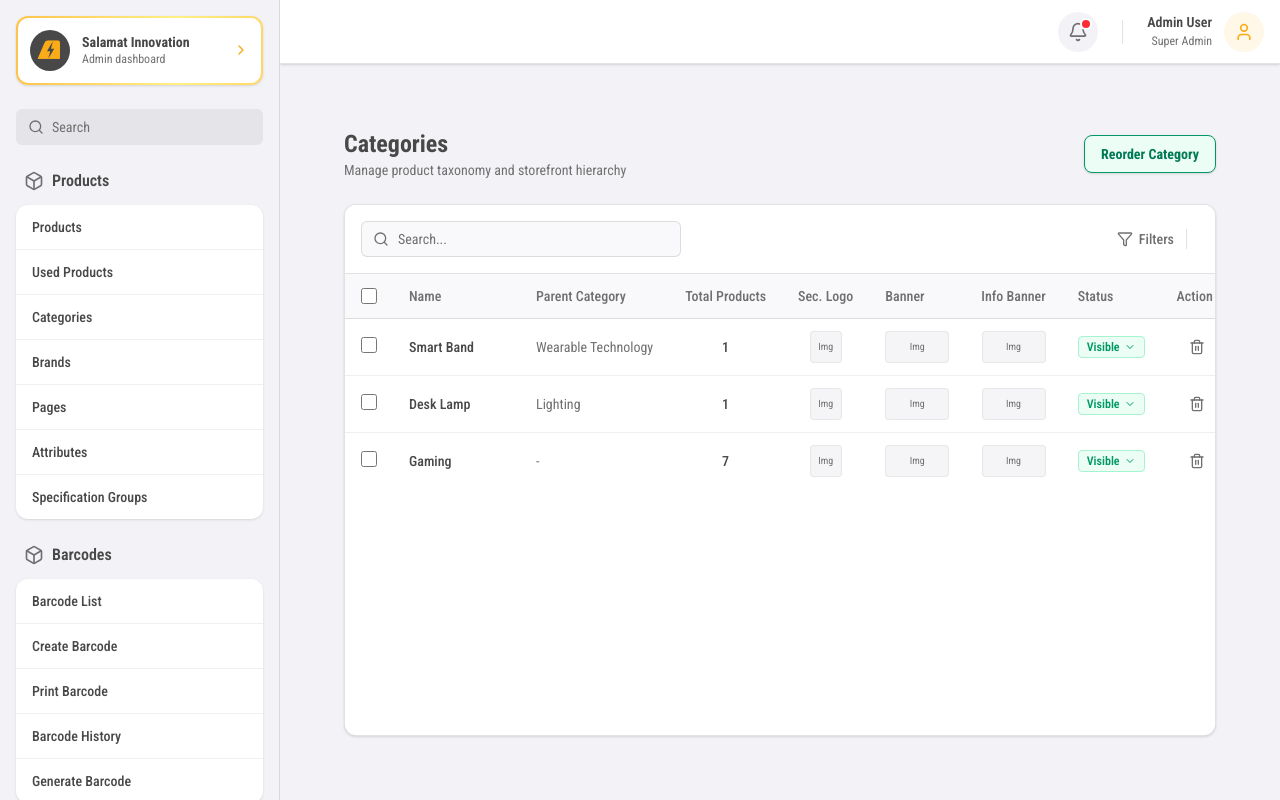
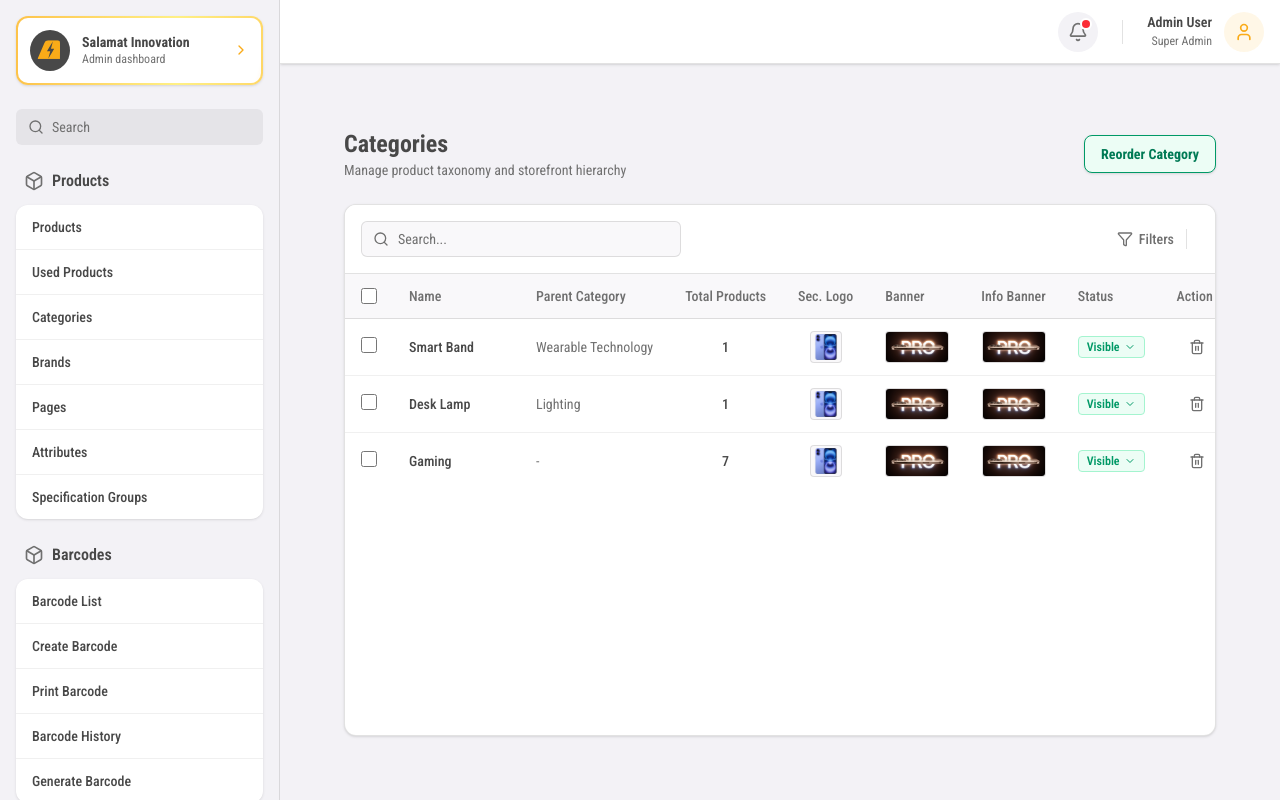
Before and after one commit to alamin-shot/salamat_innovation, a Next.js app: page /admin/products/categories in a window 1280 px wide. Built offline with nearby package versions, Linux system fonts and the light colour scheme.

Commit message:
updated simple issues for performance

```diff
--- a/src/components/features/products-pages/categories/CategoriesTable.tsx
+++ b/src/components/features/products-pages/categories/CategoriesTable.tsx
@@ -7,19 +7,23 @@ import { BulkActionBar } from "@/components/ui/BulkActionBar";
 import { Edit2, Trash2, Check, X, ChevronDown } from "lucide-react";
 import { toast } from "sonner";
 import { useTableManager } from "@/hooks/useTableManager";
+import Image from "next/image";
 
 interface Category {
     id: string;
     name: string;
     parentCategory: string;
     totalProducts: number;
+    secLogo?: string;
+    banner?: string;
+    infoBanner?: string;
     status: "Visible" | "Hidden";
 }
 
 const MOCK_CATEGORIES: Category[] = [
-    { id: "1", name: "Smart Band", parentCategory: "Wearable Technology", totalProducts: 1, status: "Visible" },
-    { id: "2", name: "Desk Lamp", parentCategory: "Lighting", totalProducts: 1, status: "Visible" },
-    { id: "3", name: "Gaming", parentCategory: "-", totalProducts: 7, status: "Visible" },
+    { id: "1", name: "Smart Band", parentCategory: "Wearable Technology", totalProducts: 1, secLogo: "/phone.png", banner: "/banner.png", infoBanner: "/banner.png", status: "Visible" },
+    { id: "2", name: "Desk Lamp", parentCategory: "Lighting", totalProducts: 1, secLogo: "/phone.png", banner: "/banner.png", infoBanner: "/banner.png", status: "Visible" },
+    { id: "3", name: "Gaming", parentCategory: "-", totalProducts: 7, secLogo: "/phone.png", banner: "/banner.png", infoBanner: "/banner.png", status: "Visible" },
 ];
 
 export function CategoriesTable() {
@@ -117,9 +121,21 @@ export function CategoriesTable() {
 
                                 <TableCell><span className="text-brand-subtext">{cat.parentCategory}</span></TableCell>
                                 <TableCell className="text-center font-medium text-brand-text">{cat.totalProducts}</TableCell>
-                                <TableCell className="text-center"><div className="mx-auto h-8 w-8 rounded bg-brand-bg/80 border border-brand-subtext/10 flex items-center justify-center text-[10px] text-brand-subtext">Img</div></TableCell>
-                                <TableCell className="text-center"><div className="mx-auto h-8 w-16 rounded bg-brand-bg/80 border border-brand-subtext/10 flex items-center justify-center text-[10px] text-brand-subtext">Img</div></TableCell>
-                                <TableCell className="text-center"><div className="mx-auto h-8 w-16 rounded bg-brand-bg/80 border border-brand-subtext/10 flex items-center justify-center text-[10px] text-brand-subtext">Img</div></TableCell>
+                                <TableCell className="text-center">
+                                    <div className="relative mx-auto h-8 w-8 overflow-hidden rounded border border-brand-subtext/20 bg-brand-bg/50">
+                                        <Image src={cat.secLogo || "/phone.png"} alt="Sec. Logo" sizes="(max-width: 768px) 100vw, (max-width: 1200px) 50vw, 33vw" fill className="object-contain p-0.5" />
+                                    </div>
+                                </TableCell>
+                                <TableCell className="text-center">
+                                    <div className="relative mx-auto h-8 w-16 overflow-hidden rounded border border-brand-subtext/20 bg-brand-bg/50">
+                                        <Image src={cat.banner || "/banner.png"} alt="Banner" sizes="(max-width: 768px) 100vw, (max-width: 1200px) 50vw, 33vw" fill className="object-cover" />
+                                    </div>
+                                </TableCell>
+                                <TableCell className="text-center">
+                                    <div className="relative mx-auto h-8 w-16 overflow-hidden rounded border border-brand-subtext/20 bg-brand-bg/50">
+                                        <Image src={cat.infoBanner || "/banner.png"} alt="Info Banner" sizes="(max-width: 768px) 100vw, (max-width: 1200px) 50vw, 33vw" fill className="object-cover" />
+                                    </div>
+                                </TableCell>
 
                                 <TableCell>
                                     <DropdownMenu.Root>
--- a/src/components/features/products-pages/pages/PagesTable.tsx
+++ b/src/components/features/products-pages/pages/PagesTable.tsx
@@ -19,14 +19,14 @@ export interface PageItem {
 }
 
 const MOCK_PAGES: PageItem[] = [
-    { id: "1", title: "home", slug: "home", shop: "Salamat Innovation", avatar: "/phone.png", shopBanner: "/banner.png", infoBanner: "https://placehold.co/100x100/e2e8f0/64748b?text=Info" },
-    { id: "2", title: "All Brands", slug: "brands", shop: "Salamat Innovation", avatar: "/phone.png", shopBanner: "https://placehold.co/100x100/e2e8f0/64748b?text=Shop", infoBanner: "https://placehold.co/100x100/e2e8f0/64748b?text=Info" },
-    { id: "3", title: "All Categories", slug: "categories", shop: "Salamat Innovation", avatar: "/phone.png", shopBanner: "https://placehold.co/100x100/e2e8f0/64748b?text=Shop", infoBanner: "https://placehold.co/100x100/e2e8f0/64748b?text=Info" },
-    { id: "4", title: "Shop", slug: "shop", shop: "Salamat Innovation", avatar: "/phone.png", shopBanner: "https://placehold.co/100x100/e2e8f0/64748b?text=Shop", infoBanner: "https://placehold.co/100x100/e2e8f0/64748b?text=Info" },
+    { id: "1", title: "home", slug: "home", shop: "Salamat Innovation", avatar: "/phone.png", shopBanner: "/banner.png", infoBanner: "/banner.png" },
+    { id: "2", title: "All Brands", slug: "brands", shop: "Salamat Innovation", avatar: "/phone.png", shopBanner: "/banner.png", infoBanner: "/banner.png" },
+    { id: "3", title: "All Categories", slug: "categories", shop: "Salamat Innovation", avatar: "/phone.png", shopBanner: "/banner.png", infoBanner: "/banner.png" },
+    { id: "4", title: "Shop", slug: "shop", shop: "Salamat Innovation", avatar: "/phone.png", shopBanner: "/banner.png", infoBanner: "/banner.png" },
     { id: "5", title: "About Us", slug: "about-us", shop: "Salamat Innovation", avatar: "/phone.png", shopBanner: null, infoBanner: null },
-    { id: "6", title: "Contact Us", slug: "contact-us", shop: "Salamat Innovation", avatar: "/phone.png", shopBanner: "https://placehold.co/100x100/e2e8f0/64748b?text=Shop", infoBanner: "https://placehold.co/100x100/e2e8f0/64748b?text=Info" },
+    { id: "6", title: "Contact Us", slug: "contact-us", shop: "Salamat Innovation", avatar: "/phone.png", shopBanner: "/banner.png", infoBanner: "/banner.png" },
     { id: "7", title: "Partners", slug: "partners", shop: "Salamat Innovation", avatar: "/phone.png", shopBanner: null, infoBanner: null },
-    { id: "8", title: "Career", slug: "career", shop: "Salamat Innovation", avatar: "/phone.png", shopBanner: "https://placehold.co/100x100/e2e8f0/64748b?text=Shop", infoBanner: "https://placehold.co/100x100/e2e8f0/64748b?text=Info" },
+    { id: "8", title: "Career", slug: "career", shop: "Salamat Innovation", avatar: "/phone.png", shopBanner: "/banner.png", infoBanner: "/banner.png" },
     { id: "9", title: "News", slug: "news", shop: "Salamat Innovation", avatar: "/phone.png", shopBanner: null, infoBanner: null },
     { id: "10", title: "Dealer Registration", slug: "dealer-register", shop: "Salamat Innovation", avatar: "/phone.png", shopBanner: null, infoBanner: null },
 ];
--- a/src/components/ui/forms/ImageDropzone.tsx
+++ b/src/components/ui/forms/ImageDropzone.tsx
@@ -2,6 +2,7 @@
 import * as React from "react";
 import { UploadCloud, X } from "lucide-react";
 import { ImageDropzoneProps } from "@/types/dropzone";
+import Image from "next/image";
 
 export function ImageDropzone({
     label,
@@ -45,7 +46,7 @@ export function ImageDropzone({
                 {previewUrl ? (
                     <div className="relative h-32 w-32 overflow-hidden rounded-md border border-brand-subtext/20">
                         {/* eslint-disable-next-line @next/next/no-img-element */}
-                        <img src={previewUrl} alt="Preview" className="h-full w-full object-cover" />
+                        <Image src={previewUrl} alt="Preview" className="h-full w-full object-cover" />
                         <div className="absolute inset-0 flex items-center justify-center bg-black/40 opacity-0 transition-opacity hover:opacity-100">
                             <span className="text-xs font-medium text-white">Change Image</span>
                         </div>
```
